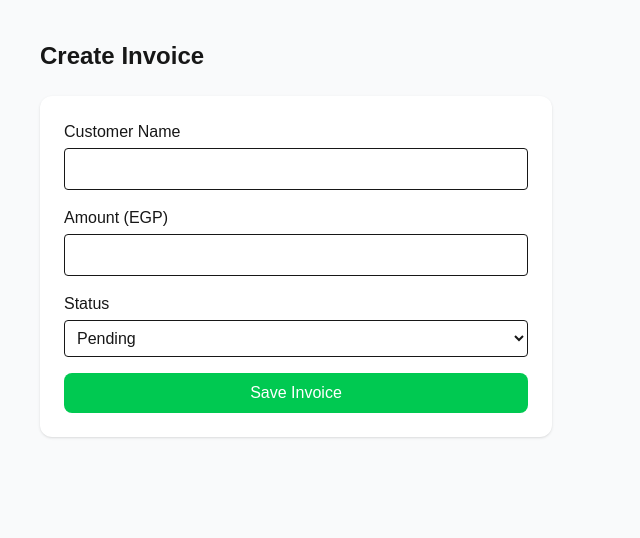
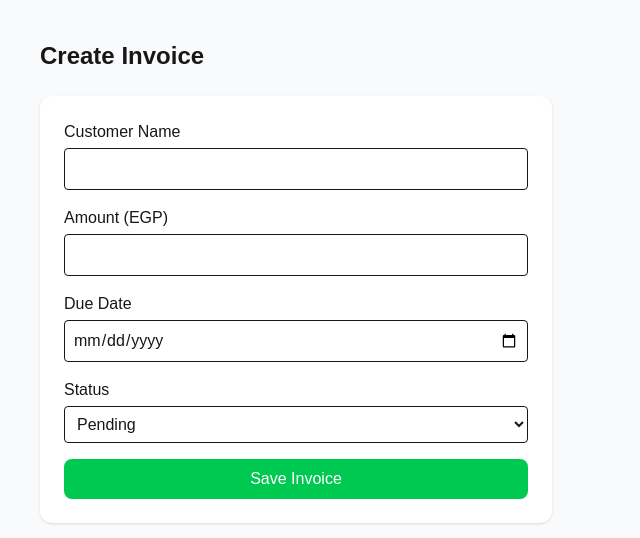
Before and after one commit to NextlyTechology/nextly-invoices, a Next.js app: page /create-invoice in a window 1280 px wide. Shown: the top 538 px of the page, without its empty margins (0-640 px from the left). Built offline with nearby package versions, Linux system fonts and the light colour scheme.

Commit message:
add logout + due date + dashboard improvements

```diff
--- a/app/create-invoice/page.tsx
+++ b/app/create-invoice/page.tsx
@@ -6,17 +6,17 @@ export default function CreateInvoice() {
     const [customer, setCustomer] = useState("");
     const [amount, setAmount] = useState("");
     const [status, setStatus] = useState("pending");
+    const [dueDate, setDueDate] = useState(""); // 🟣 جديد
     const [loading, setLoading] = useState(false);
 
     const handleSave = async () => {
-        if (!customer || !amount) {
+        if (!customer || !amount || !dueDate) {
             alert("Please fill all fields");
             return;
         }
 
         setLoading(true);
 
-        // 🟢 نجيب اليوزر الحالي
         const {
             data: { user },
         } = await supabase.auth.getUser();
@@ -32,7 +32,8 @@ export default function CreateInvoice() {
                 customer: customer,
                 amount: Number(amount),
                 status: status,
-                user_id: user.id, // 🔥 أهم سطر
+                due_date: dueDate, // 🔥 أهم إضافة
+                user_id: user.id,
             },
         ]);
 
@@ -47,6 +48,7 @@ export default function CreateInvoice() {
             setCustomer("");
             setAmount("");
             setStatus("pending");
+            setDueDate(""); // reset
         }
     };
 
@@ -57,6 +59,7 @@ export default function CreateInvoice() {
             </h1>
 
             <div className="bg-white p-6 rounded-xl shadow max-w-lg">
+                {/* Customer */}
                 <div className="mb-4">
                     <label className="block mb-1 font-medium">
                         Customer Name
@@ -69,6 +72,7 @@ export default function CreateInvoice() {
                     />
                 </div>
 
+                {/* Amount */}
                 <div className="mb-4">
                     <label className="block mb-1 font-medium">
                         Amount (EGP)
@@ -81,6 +85,20 @@ export default function CreateInvoice() {
                     />
                 </div>
 
+                {/* 🟣 Due Date */}
+                <div className="mb-4">
+                    <label className="block mb-1 font-medium">
+                        Due Date
+                    </label>
+                    <input
+                        type="date"
+                        value={dueDate}
+                        onChange={(e) => setDueDate(e.target.value)}
+                        className="w-full border p-2 rounded"
+                    />
+                </div>
+
+                {/* Status */}
                 <div className="mb-4">
                     <label className="block mb-1 font-medium">
                         Status
@@ -95,6 +113,7 @@ export default function CreateInvoice() {
                     </select>
                 </div>
 
+                {/* Button */}
                 <button
                     onClick={handleSave}
                     disabled={loading}
--- a/app/page.tsx
+++ b/app/page.tsx
@@ -4,16 +4,21 @@ import Link from "next/link";
 import { useEffect, useState } from "react";
 import { supabase } from "@/src/lib/supabase";
 import jsPDF from "jspdf";
+import { useRouter } from "next/navigation"; // 🟢 جديد
 
 export default function Home() {
   const [invoices, setInvoices] = useState<any[]>([]);
+  const router = useRouter(); // 🟢 جديد
 
   const fetchInvoices = async () => {
     const {
       data: { user },
     } = await supabase.auth.getUser();
 
-    if (!user) return;
+    if (!user) {
+      router.push("/login"); // 🔥 حماية
+      return;
+    }
 
     const { data, error } = await supabase
       .from("invoices")
@@ -30,6 +35,11 @@ export default function Home() {
   useEffect(() => {
     fetchInvoices();
   }, []);
+
+  const handleLogout = async () => {
+    await supabase.auth.signOut();
+    router.push("/login");
+  };
 
   const handleDelete = async (id: string) => {
     const confirmDelete = confirm("Are you sure?");
@@ -67,8 +77,6 @@ export default function Home() {
   };
 
   // 🧠 Stats
-  const totalInvoices = invoices.length;
-
   const totalAmount = invoices.reduce(
     (sum, inv) => sum + Number(inv.amount),
     0
@@ -90,11 +98,21 @@ export default function Home() {
           Nextly
         </h1>
 
-        <Link href="/create-invoice">
-          <button className="bg-green-500 text-white px-4 py-2 rounded-lg">
-            + New Invoice
+        <div className="flex gap-2">
+          <Link href="/create-invoice">
+            <button className="bg-green-500 text-white px-4 py-2 rounded-lg">
+              + New Invoice
+            </button>
+          </Link>
+
+          {/* 🔴 Logout */}
+          <button
+            onClick={handleLogout}
+            className="bg-red-500 text-white px-4 py-2 rounded-lg"
+          >
+            Logout
           </button>
-        </Link>
+        </div>
       </div>
 
       {/* Dashboard */}
```
